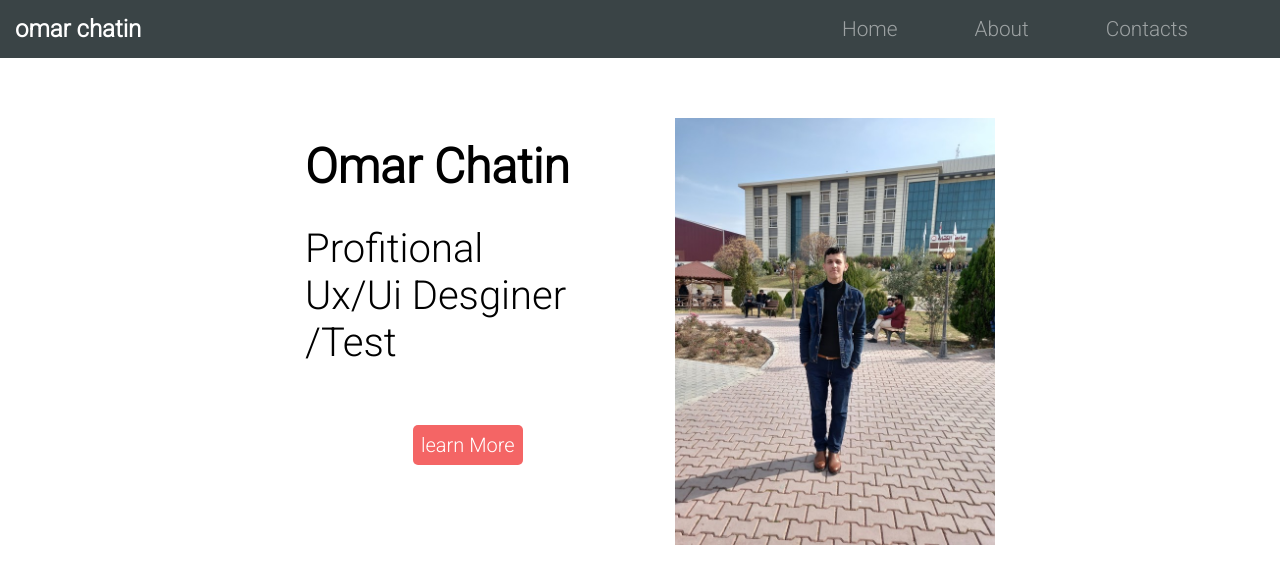
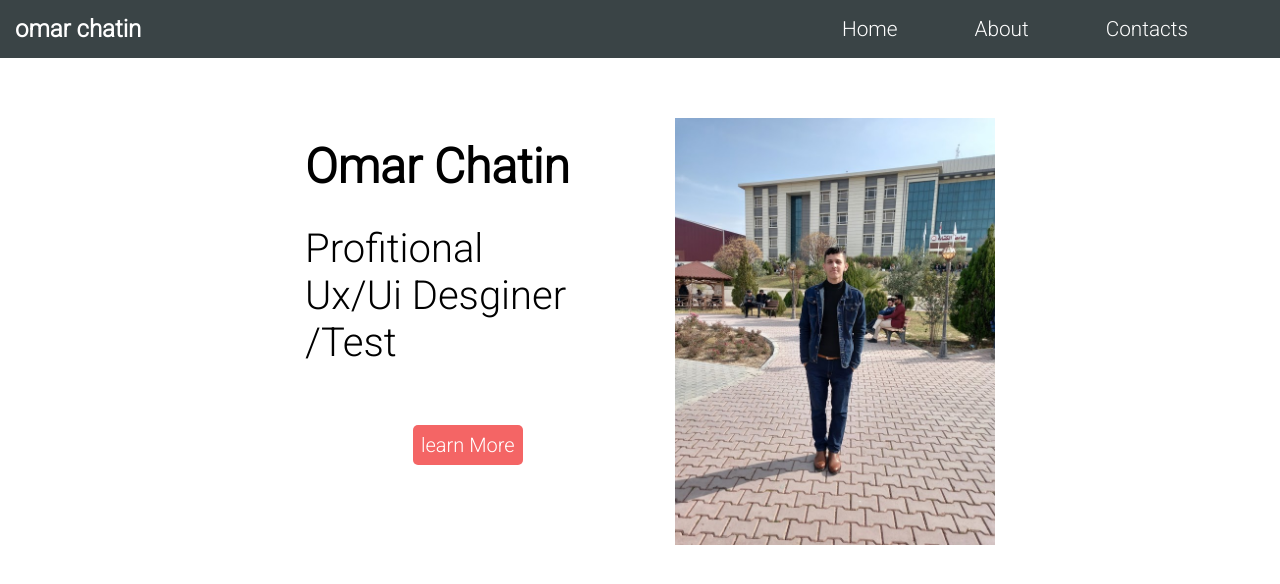
Before and after one commit to omer-os/my-portfolio, a React (Create React App) app: page / in a window 1280 px wide. Shown: the top 584 px of the page. Built offline with nearby package versions, Linux system fonts and the light colour scheme.

Commit message:
navbar problem solved

```diff
--- a/src/pages/Navbar.jsx
+++ b/src/pages/Navbar.jsx
@@ -32,7 +32,7 @@ export default function Navbar() {
                 <div className="leftNavText">omar chatin</div>
             </div>
 
-            <div className="rightNav" id={ShowMenuStyle ? 'showMenuList' : 'hideMenuList'}>
+            <div className="rightNav" id={ShowMenuStyle && window.innerWidth <= 800 ? 'showMenuList' : null}>
                 <ul className='rightNavUl'>
                     <li><a>home</a></li>
                     <li><a>about</a></li>
--- a/src/styles/navBar.css
+++ b/src/styles/navBar.css
@@ -74,9 +74,10 @@ nav{
       display: inline-block;
     }
   }
-  #showMenuList{
-    left: 0px;
-  }#hideMenuList{
-    left: -100%;
-    opacity: 50%;
+
+#showMenuList{
+  left: 0px;
 }
+#sml{
+  color: white;
+}
```
